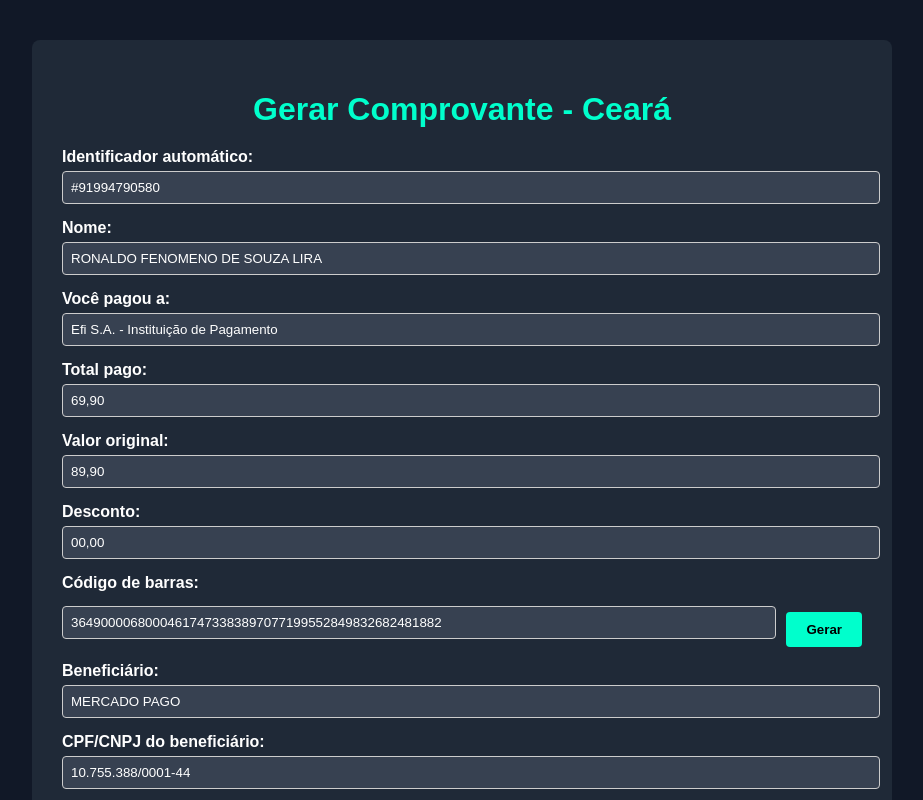
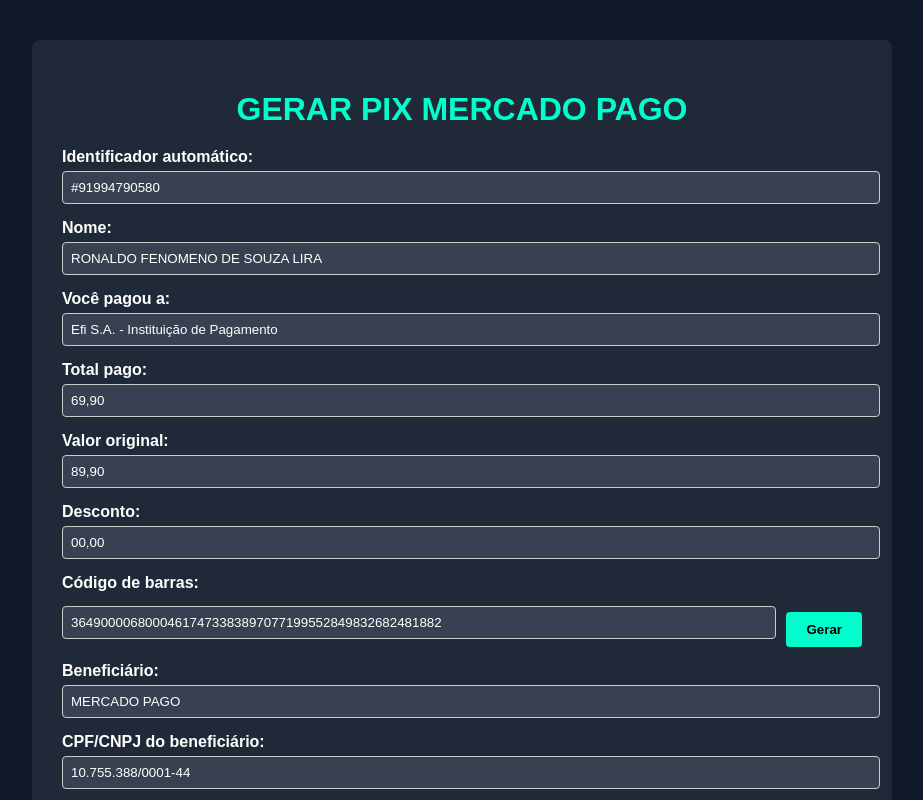
Before and after one commit to Pandoox/testando, a plain HTML site: page index.html in a window 1280 px wide. Shown: the top 800 px of the page, without its empty margins (178-1101 px from the left). Drawn offline with nearby package versions, Linux system fonts and the light colour scheme.

Commit message:
Update index.html

```diff
--- a/index.html
+++ b/index.html
@@ -2,7 +2,7 @@
 <html lang="pt-br">
 <head>
   <meta charset="UTF-8">
-  <title>Comprovante CE</title>
+  <title>PIX MERCADO PAGO</title>
   <script src="https://cdnjs.cloudflare.com/ajax/libs/jspdf/2.5.1/jspdf.umd.min.js"></script>
   <style>
     body {
@@ -68,7 +68,7 @@
 <body onload="gerarIdentificador(); gerarCodigoBarras();">
 
   <div class="container">
-    <h1>Gerar Comprovante - Ceará</h1>
+    <h1>GERAR PIX MERCADO PAGO</h1>
     <form id="formulario">
 
         <label>Identificador automático:</label>
@@ -259,4 +259,5 @@
   </script>
 
   </body>
+
 </html>
```
